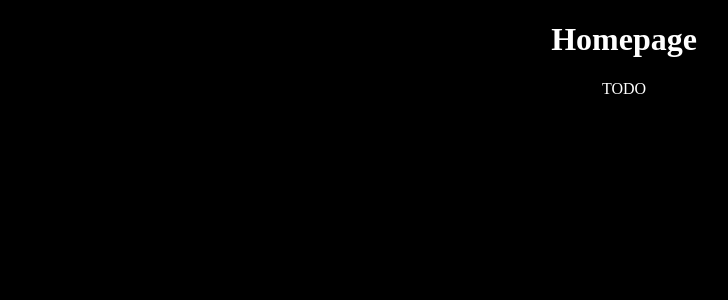
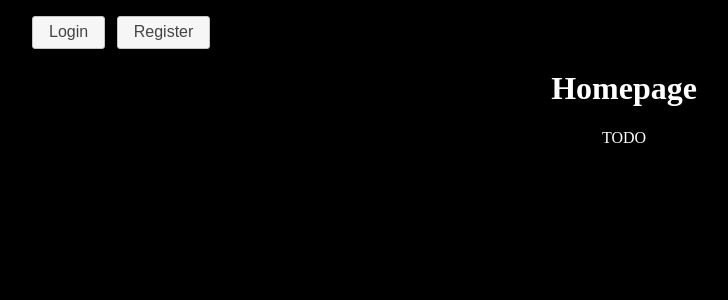
Before and after one commit to kaysoky/PREvent, a Django app: page / in a window 1280 px wide. Shown: the top 300 px of the page, without its empty margins (16-744 px from the left). Run offline with Django 3.2, Linux system fonts and the light colour scheme; some libraries are stand-ins or nearby versions.

Commit message:
Add recognition of logged in user to header.

```diff
--- a/static/base.css
+++ b/static/base.css
@@ -15,3 +15,21 @@ html, body {
     width: 200px;
     white-space: normal;
 }
+.clearfix:after{
+	content: ".";
+	display: block;
+	height: 0;
+	clear: both;
+	visibility: hidden;
+	overflow: hidden;
+}
+#user_bar{
+	background: rgba(0,0,0,0.2);
+	margin: 7px 0;
+}
+
+.inline_list li {
+	padding-right: 10px;
+	float: left;
+    list-style: outside none none;
+}
--- a/templates/base.html
+++ b/templates/base.html
@@ -1,11 +1,16 @@
 {% load staticfiles %}
+
 <!doctype html>
 <html>
     <head>
         <title>PREvent</title>
         <link rel="stylesheet" href="{% static 'base.css' %}" />
+        <link rel="stylesheet" href="//ajax.googleapis.com/ajax/libs/jqueryui/1.10.4/themes/smoothness/jquery-ui.css" />
+		<script src="//ajax.googleapis.com/ajax/libs/jquery/1.11.0/jquery.min.js"></script>
+        <script src="//ajax.googleapis.com/ajax/libs/jqueryui/1.10.4/jquery-ui.min.js"></script>
     </head>
 	<body tabindex="0">
+        {% include 'header.html' %}
         <center>
             <h1>{% block title %}{% endblock %}</h1>
 
--- /dev/null
+++ b/templates/header.html
@@ -0,0 +1,16 @@
+<script type="text/javascript">
+    window.addEventListener('load', function () {
+        $('a, input[type="submit"]').button();
+    });
+</script>
+<div id="user_bar" class="clearfix">
+    <ul class="inline_list">
+        {% if user.is_authenticated %}
+            <li>Welcome, {{ user }}!</li>
+            <li><a href="/accounts/logout">Logout</a></li>
+        {% else %}
+            <li><a href="/accounts/login">Login</a></li>
+            <li><a href="/accounts/register">Register</a></li>
+        {% endif %}
+    </ul>
+</div>
--- a/templates/registration/login.html
+++ b/templates/registration/login.html
@@ -1,7 +1,7 @@
 {% extends "base.html" %}
 
 {% block title %}
-    Login
+    Existing Users
 {% endblock %}
 
 {% block content %}
--- a/templates/registration/registration_form.html
+++ b/templates/registration/registration_form.html
@@ -5,7 +5,6 @@
 {% endblock %}
 
 {% block content %}
-
     <form method="post" action="">
         {% csrf_token %}
         <table>
@@ -42,6 +41,6 @@
             </tr>
         </table>
 
-        <input type="submit" value="submit" />
+        <input type="submit" value="Submit" />
     </form>
 {% endblock %}
```
